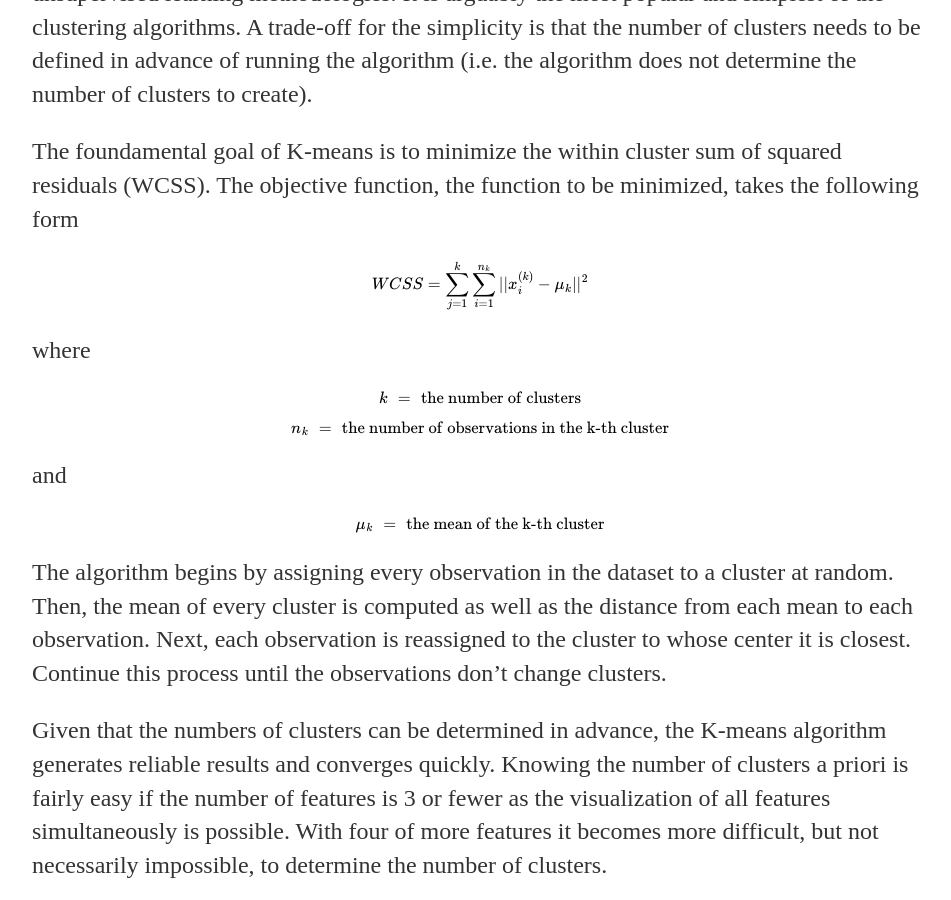
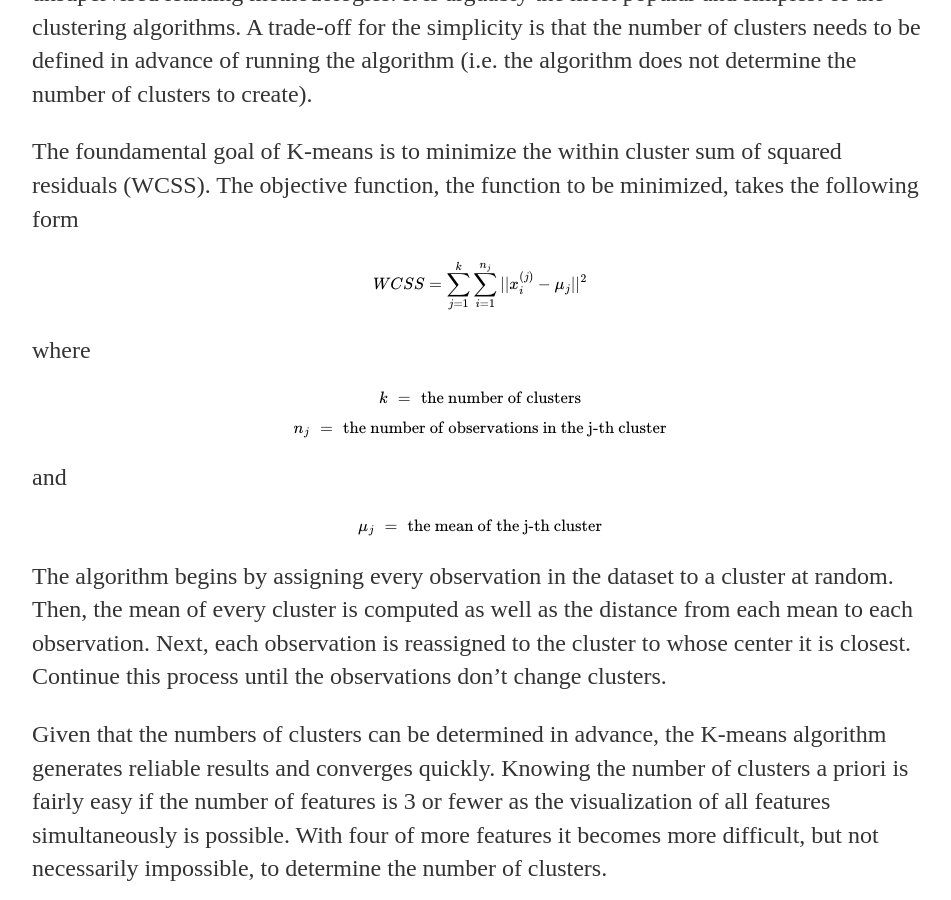
Before and after one commit to aaron-c-jones/aaron-c-jones.github.io, a Jekyll site: the page built from _posts/2018-02-25-aaron-jones-k-means.md, in a window 1280 px wide and 900 px high, scrolled down 369 px. Shown: the whole window, without its empty margins (160-1111 px from the left). Built offline with Jekyll 4.4.1, drawn with Linux system fonts in a browser that asks for light colours; formulas are drawn with MathJax 3.

Commit message:
formula correction

```diff
--- a/_posts/2018-02-25-aaron-jones-k-means.md
+++ b/_posts/2018-02-25-aaron-jones-k-means.md
@@ -10,17 +10,17 @@ K-means is a classic clustering algorithm, which means that it falls into the ca
 
 The foundamental goal of K-means is to minimize the within cluster sum of squared residuals (WCSS). The objective function, the function to be minimized, takes the following form
 
-$$WCSS = \sum_{j=1}^{k}\sum_{i=1}^{n_{k}}||x_{i}^{(k)}-\mu_{k}||^{2}$$
+$$WCSS = \sum_{j=1}^{k}\sum_{i=1}^{n_{j}}||x_{i}^{(j)}-\mu_{j}||^{2}$$
 
 where
 
 $$k = \text{the number of clusters}$$
 
-$$n_{k} = \text{the number of observations in the k-th cluster}$$
+$$n_{j} = \text{the number of observations in the j-th cluster}$$
 
 and
 
-$$\mu_{k} = \text{the mean of the k-th cluster}$$
+$$\mu_{j} = \text{the mean of the j-th cluster}$$
 
 The algorithm begins by assigning every observation in the dataset to a cluster at random. Then, the mean of every cluster is computed as well as the distance from each mean to each observation. Next, each observation is reassigned to the cluster to whose center it is closest. Continue this process until the observations don't change clusters.
 
```
